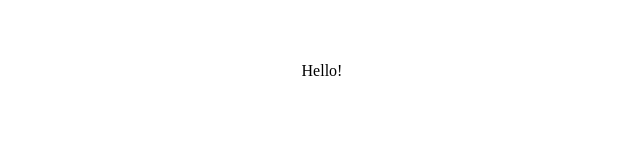
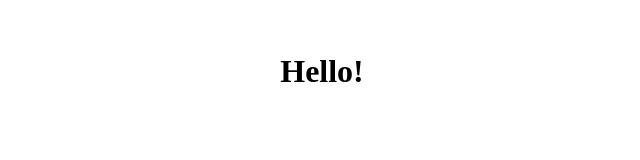
Before and after one commit to Maciekek/home-page, a Next.js app: page / in a window 1280 px wide. Shown: the part 401-561 px from the top of the page, without its empty margins (318-958 px from the left). Built offline with nearby package versions, Linux system fonts and the light colour scheme.

Commit message:
try auto deploy

```diff
--- a/pages/index.tsx
+++ b/pages/index.tsx
@@ -12,7 +12,7 @@ const Home: NextPage = () => {
       </Head>
 
       <main className={styles.main}>
-        Hello!
+        <h1>Hello!</h1>
       </main>
 
       <footer className={styles.footer}>
```
